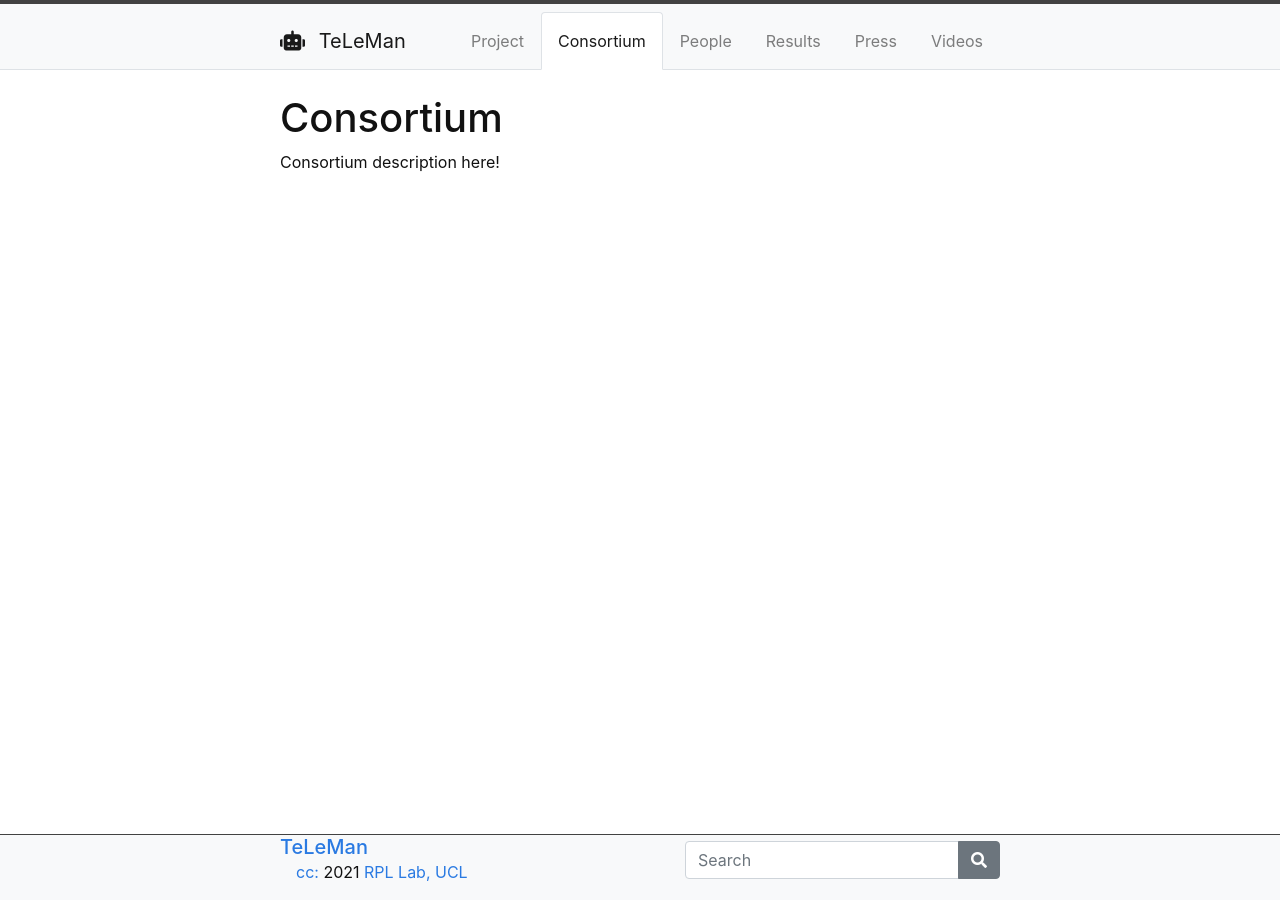
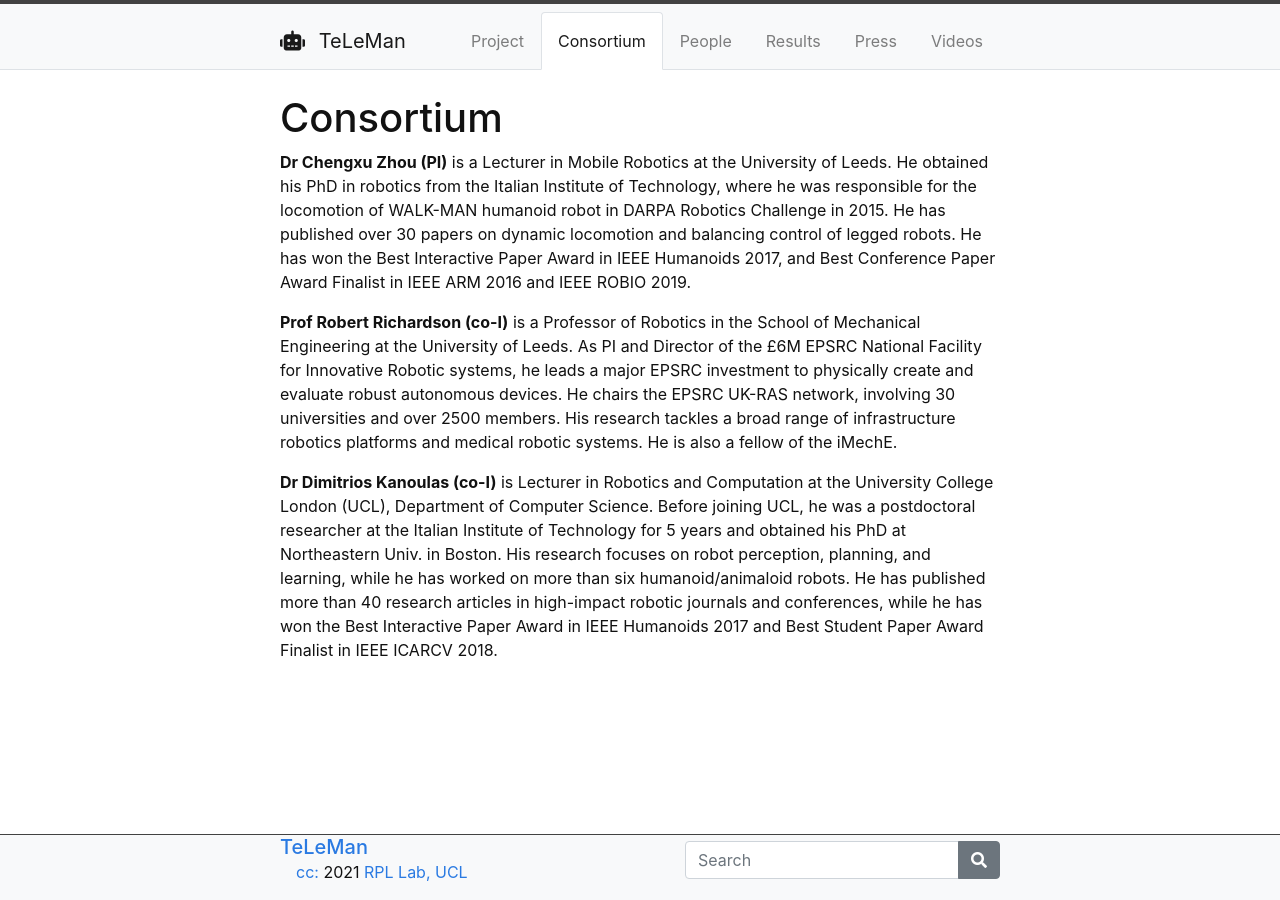
Before and after one commit to dennisushi/TeLeMan, a Jekyll site: the page built from content/2-consortium.md, in a window 1280 px wide. Built offline with Jekyll 4.4.1, drawn with Linux system fonts in a browser that asks for light colours.

Commit message:
Update 2-consortium.md

```diff
--- a/content/2-consortium.md
+++ b/content/2-consortium.md
@@ -4,4 +4,8 @@ nav: Consortium
 ---
 
 
-Consortium description here!
+**Dr Chengxu Zhou (PI)** is a Lecturer in Mobile Robotics at the University of Leeds. He obtained his PhD in robotics from the Italian Institute of Technology, where he was responsible for the locomotion of WALK-MAN humanoid robot in DARPA Robotics Challenge in 2015. He has published over 30 papers on dynamic locomotion and balancing control of legged robots. He has won the Best Interactive Paper Award in IEEE Humanoids 2017, and Best Conference Paper Award Finalist in IEEE ARM 2016 and IEEE ROBIO 2019.
+
+**Prof Robert Richardson (co-I)** is a Professor of Robotics in the School of Mechanical Engineering at the University of Leeds. As PI and Director of the £6M EPSRC National Facility for Innovative Robotic systems, he leads a major EPSRC investment to physically create and evaluate robust autonomous devices. He chairs the EPSRC UK-RAS network, involving 30 universities and over 2500 members. His research tackles a broad range of infrastructure robotics platforms and medical robotic systems. He is also a fellow of the iMechE.
+
+**Dr Dimitrios Kanoulas (co-I)** is Lecturer in Robotics and Computation at the University College London (UCL), Department of Computer Science. Before joining UCL, he was a postdoctoral researcher at the Italian Institute of Technology for 5 years and obtained his PhD at Northeastern Univ. in Boston. His research focuses on robot perception, planning, and learning, while he has worked on more than six humanoid/animaloid robots. He has published more than 40 research articles in high-impact robotic journals and conferences, while he has won the Best Interactive Paper Award in IEEE Humanoids 2017 and Best Student Paper Award Finalist in IEEE ICARCV 2018.
```
